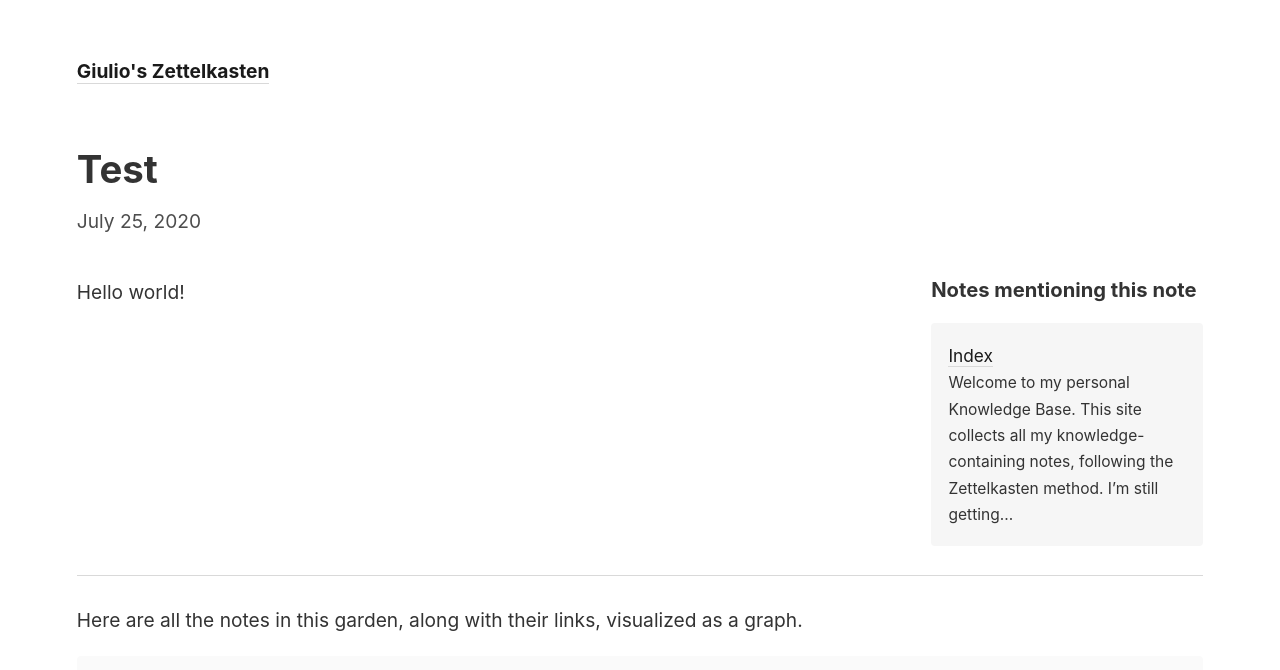
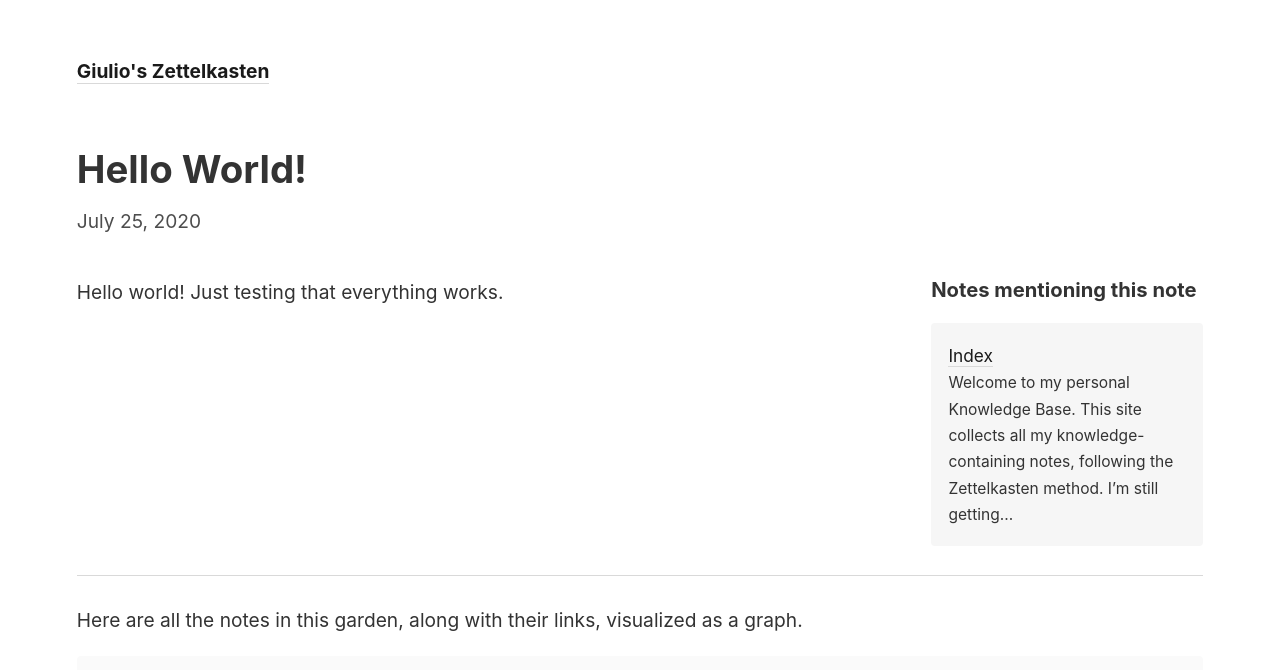
Before and after one commit to thesofakillers/knowledge-base-ui, a Jekyll site: the page built from _notes/2020-07-25T12-11-26Z.md, in a window 1280 px wide and 900 px high. Shown: the top 670 px of the window. Built offline with Jekyll 4.4.1, drawn with Linux system fonts in a browser that asks for light colours.

Commit message:
better name for test note

```diff
--- a/_notes/2020-07-25T12-11-26Z.md
+++ b/_notes/2020-07-25T12-11-26Z.md
@@ -1,7 +1,8 @@
 ---
 date: 2020-07-25 12:11:26
-title: "Test"
+title: "Hello World!"
 id: 2020-07-25T12-11-26Z
 ---
 
 Hello world!
+Just testing that everything works.
```
Also changed, not shown: _notes/2020-07-21T11-29-02Z.md (+1 -1 lines).
